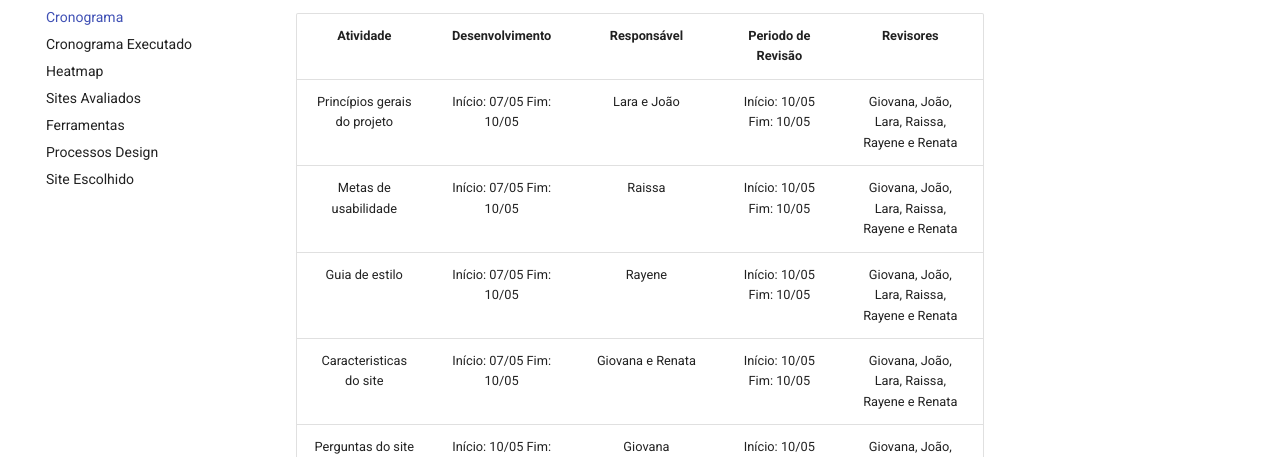
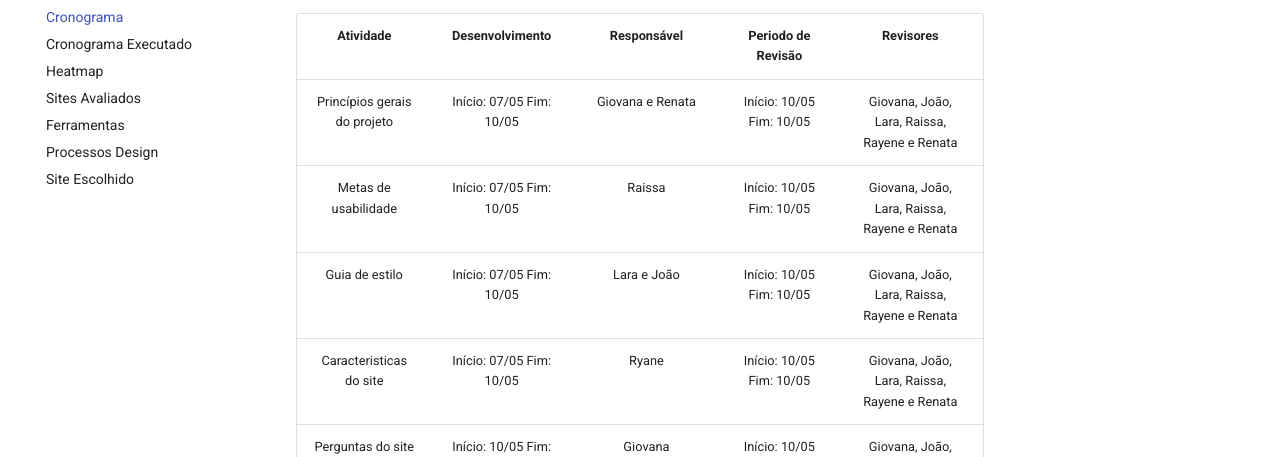
Before and after one commit to Interacao-Humano-Computador/2024.1-PCDF, an MkDocs documentation site: the page built from docs/planejamento/cronograma.md, in a window 1280 px wide and 900 px high, scrolled down 2321 px. Shown: the part 166-623 px from the top of the window. Built offline with MkDocs 1.6.1 and Material for MkDocs 9.7.7, drawn with Linux system fonts in a browser that asks for light colours; comment, search, counter and statistics services are not loaded.

Commit message:
Iniciando

```diff
--- a/docs/planejamento/cronograma.md
+++ b/docs/planejamento/cronograma.md
@@ -46,10 +46,10 @@ Este documento tem objetivo de apresentar o cronograma que planejampos e que o g
 
 | Atividade       | Desenvolvimento | Responsável                                 | Periodo de Revisão             | Revisores |
 | :--------: | :----: | :--------------------:                    | :---------------: |:---------------: |
- Princípios gerais do projeto | Início: 07/05 Fim: 10/05 | Lara e João   | Início: 10/05 Fim: 10/05 | Giovana, João, Lara, Raissa, Rayene e Renata |
+ Princípios gerais do projeto | Início: 07/05 Fim: 10/05 | Giovana e Renata   | Início: 10/05 Fim: 10/05 | Giovana, João, Lara, Raissa, Rayene e Renata |
 | Metas de usabilidade          |  Início: 07/05 Fim: 10/05 | Raissa  | Início: 10/05 Fim: 10/05 | Giovana, João, Lara, Raissa, Rayene e Renata   |
-| Guia de estilo  |  Início: 07/05 Fim: 10/05 | Rayene  | Início: 10/05 Fim: 10/05 | Giovana, João, Lara, Raissa, Rayene e Renata   |
-| Caracteristicas do site |  Início: 07/05 Fim: 10/05 | Giovana e Renata  | Início: 10/05 Fim: 10/05| Giovana, João, Lara, Raissa, Rayene e Renata  |
+| Guia de estilo  |  Início: 07/05 Fim: 10/05 | Lara e João  | Início: 10/05 Fim: 10/05 | Giovana, João, Lara, Raissa, Rayene e Renata   |
+| Caracteristicas do site |  Início: 07/05 Fim: 10/05 | Ryane  | Início: 10/05 Fim: 10/05| Giovana, João, Lara, Raissa, Rayene e Renata  |
 | Perguntas do site | Início: 10/05 Fim: 10/05 | Giovana| Início: 10/05 Fim: 10/05 | Giovana, João, Lara, Raissa, Rayene e Renata   |
 | Gravar Apresentação| Início: 11/05 Fim: 11/05| Giovana, João, Lara, Raissa, Rayene e Renata              | Início: 11/05 Fim: 11/05 | Giovana, João, Lara, Raissa, Rayene e Renata   |
 | Correção pós entrega   | Início: 14/05 Fim: 17/05 | Giovana, João, Lara, Raissa, Rayene e Renata              | Início: 13/05 Fim: 15/05| Giovana, João, Lara, Raissa, Rayene e Renata    |
```
